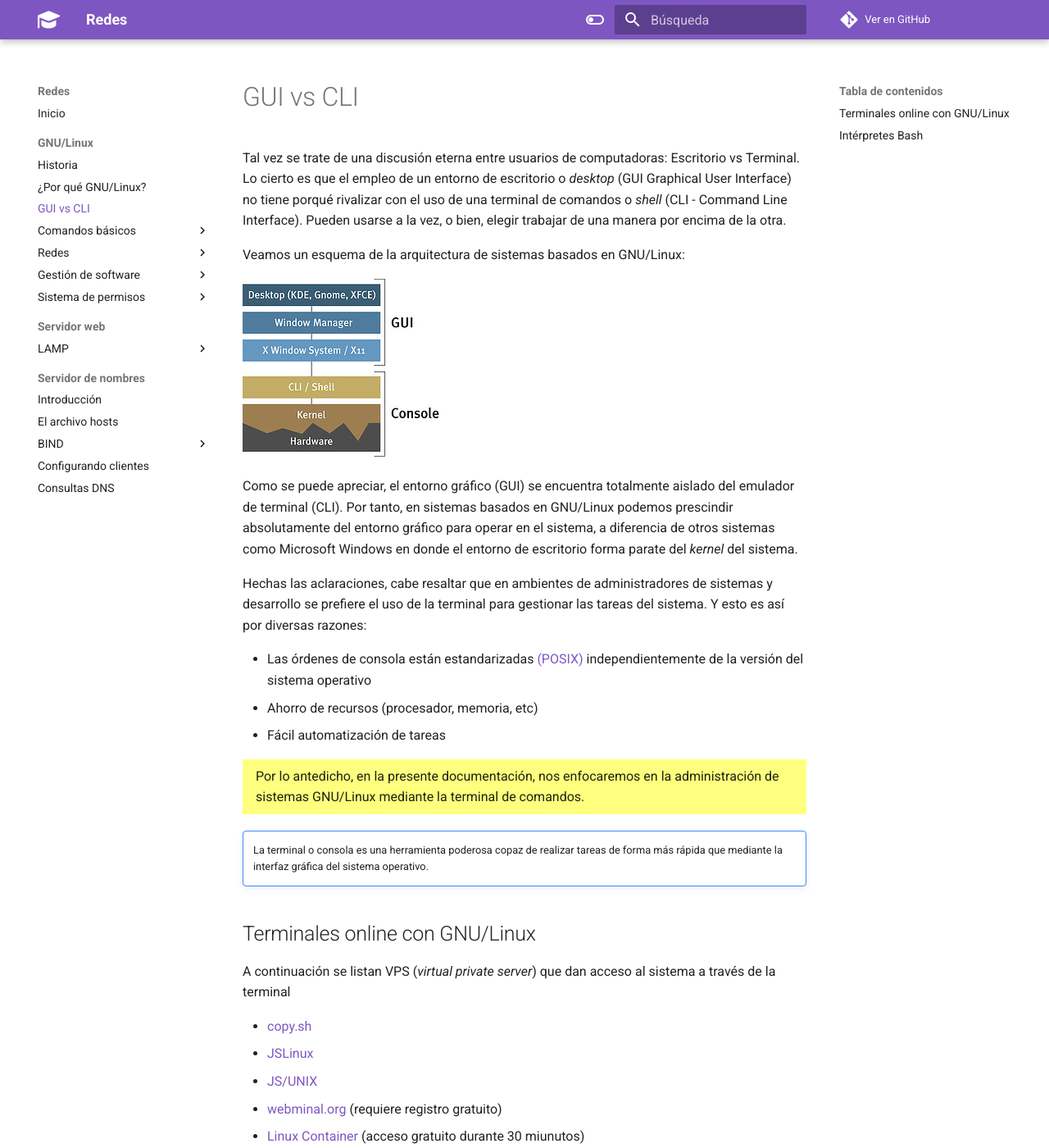
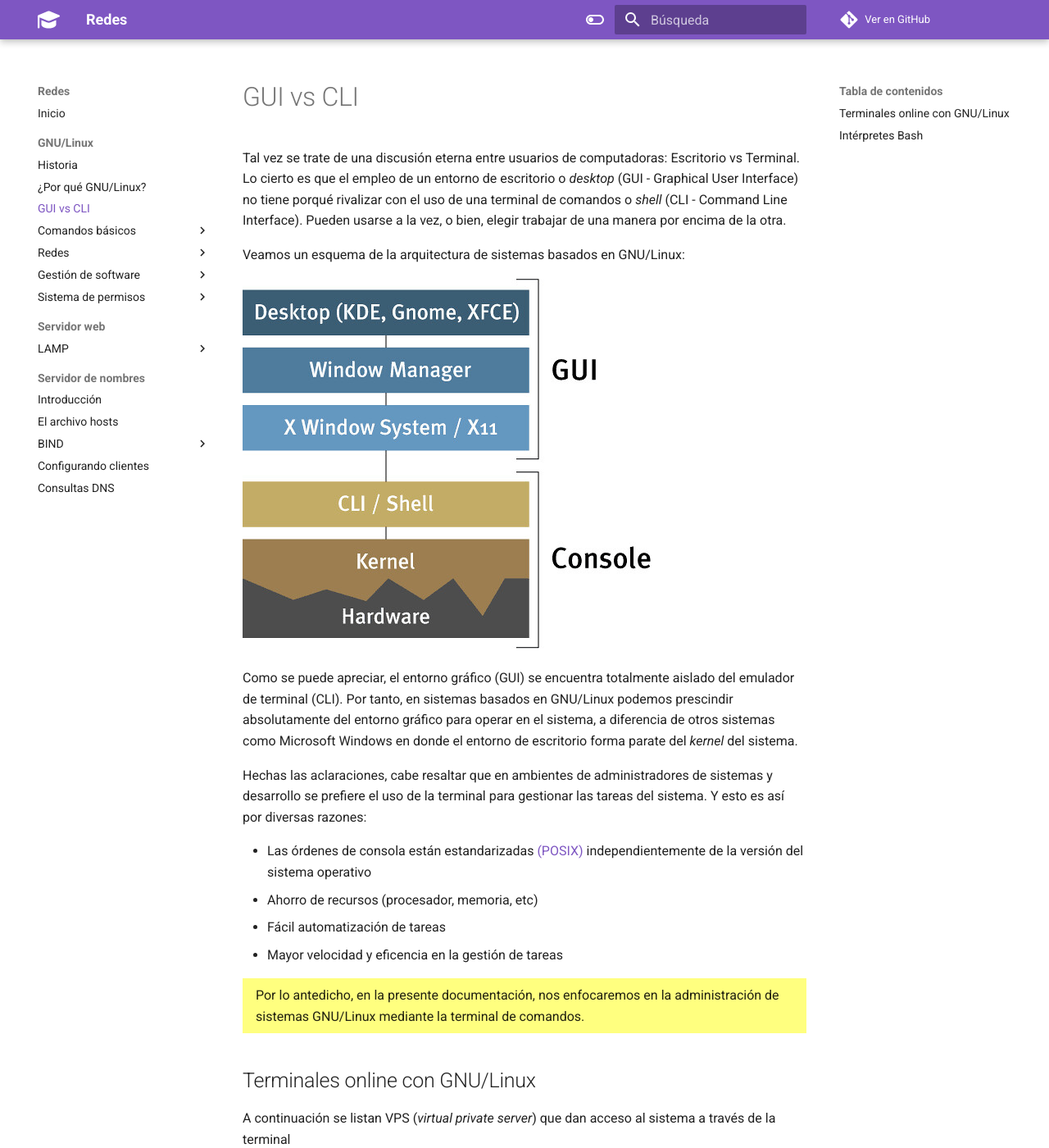
Before and after one commit to la9una/redes, an MkDocs documentation site: the page built from docs/gnuLinux/basics-desktop-terminal.md, in a window 1280 px wide and 1400 px high. Shown: the whole window at 82% size. Built offline with MkDocs 1.6.1 and Material for MkDocs 9.7.7, drawn with Linux system fonts in a browser that asks for light colours; comment, search, counter and statistics services are not loaded; the version menu is left out.

Commit message:
Modificando imagen del arquitectura Linux

```diff
--- a/docs/gnuLinux/basics-desktop-terminal.md
+++ b/docs/gnuLinux/basics-desktop-terminal.md
@@ -1,4 +1,4 @@
-Tal vez se trate de una discusión eterna entre usuarios de computadoras: Escritorio vs Terminal. Lo cierto es que el empleo de un entorno de escritorio o _desktop_ (GUI Graphical User Interface) no tiene porqué rivalizar con el uso de una terminal de comandos  o _shell_ (CLI - Command Line Interface). Pueden usarse a la vez, o bien, elegir trabajar de una manera por encima de la otra.
+Tal vez se trate de una discusión eterna entre usuarios de computadoras: Escritorio vs Terminal. Lo cierto es que el empleo de un entorno de escritorio o _desktop_ (GUI - Graphical User Interface) no tiene porqué rivalizar con el uso de una terminal de comandos  o _shell_ (CLI - Command Line Interface). Pueden usarse a la vez, o bien, elegir trabajar de una manera por encima de la otra.
 
 Veamos un esquema de la arquitectura de sistemas basados en GNU/Linux:
 
@@ -11,6 +11,7 @@ Hechas las aclaraciones, cabe resaltar que en ambientes de administradores de si
 * Las órdenes de consola están estandarizadas [(POSIX)](https://es.wikipedia.org/wiki/POSIX) independientemente de la versión del sistema operativo
 * Ahorro de recursos (procesador, memoria, etc)
 * Fácil automatización de tareas
+* Mayor velocidad y eficencia en la gestión de tareas
 
 {==
 
@@ -18,11 +19,6 @@ Por lo antedicho, en la presente documentación, nos enfocaremos en la administr
 
 ==}
 
-
-
-
-!!! done ""
-    La terminal o consola es una herramienta poderosa copaz de realizar tareas de forma más rápida que mediante la interfaz gráfica del sistema operativo.
 
 
 ## Terminales online con GNU/Linux
```
Also changed, not shown: docs/gnuLinux/imgGNULinux/linux-architecture.jpg, site/gnuLinux/basics-desktop-terminal/index.html, site/gnuLinux/imgGNULinux/linux-architecture.jpg, site/search/search_index.json, 1 other file.
